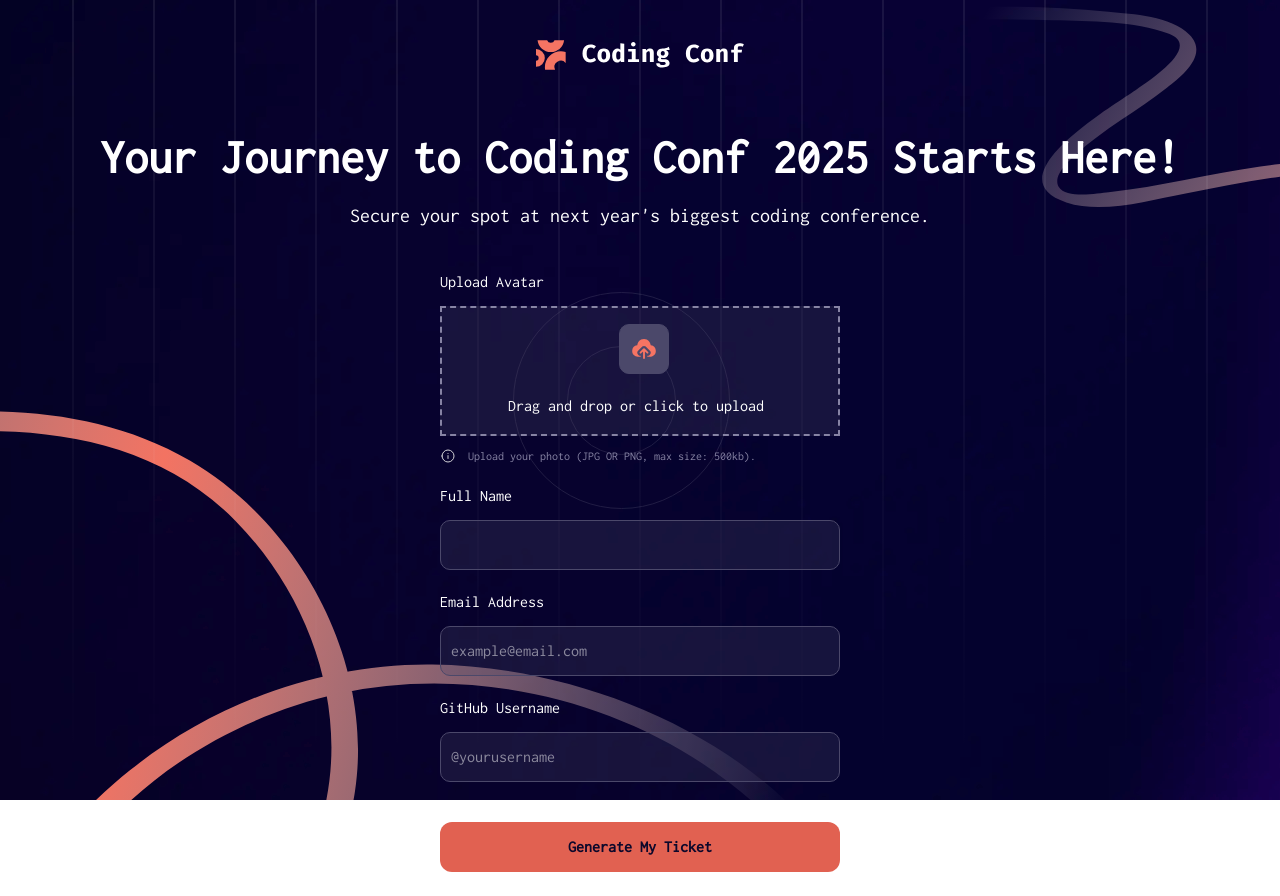
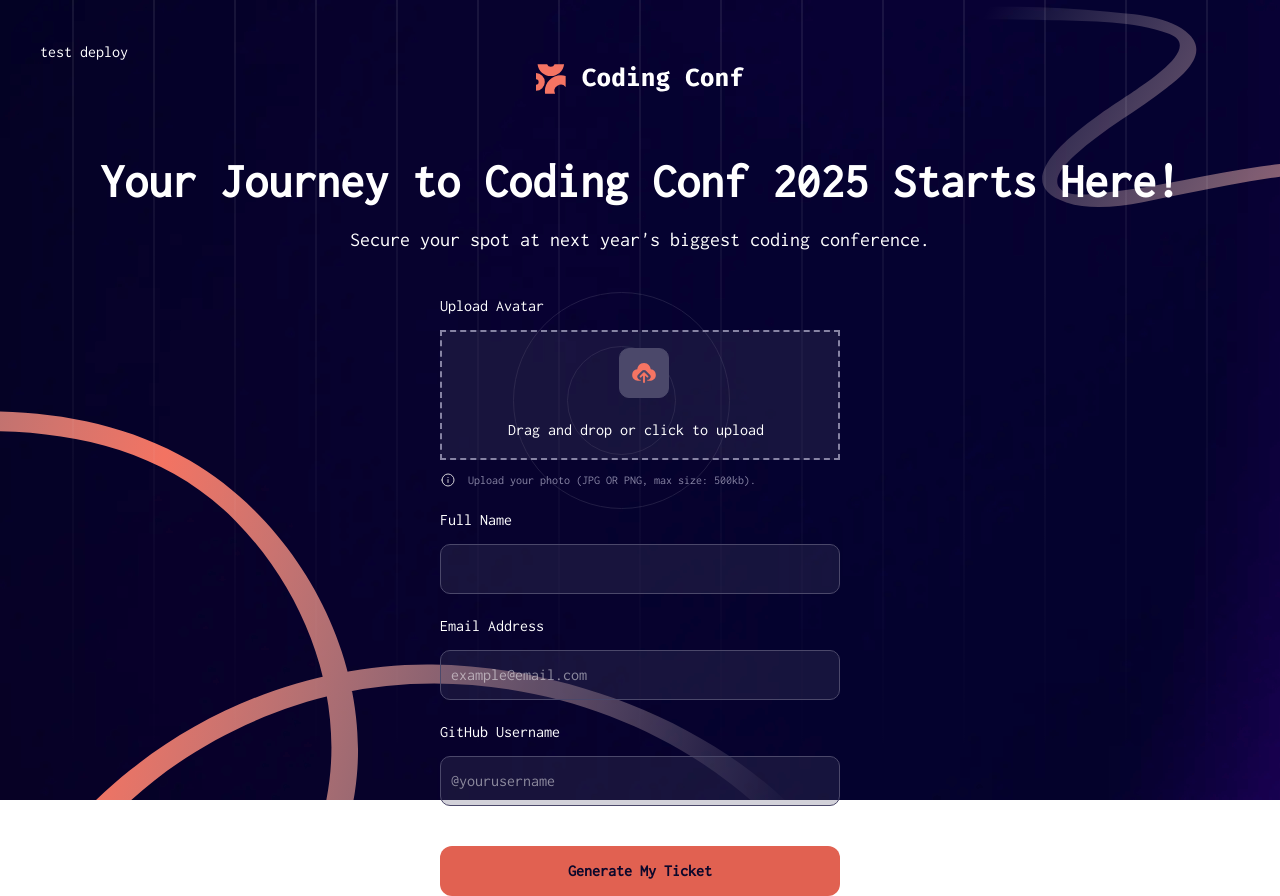
Before and after one commit to azanra/conference-ticket, a React (Vite) app: page / in a window 1280 px wide. Before the commit the page ends 872 px from the top, so only its background shows below. Built offline with nearby package versions, Linux system fonts and the light colour scheme.

Commit message:
Add dummy content to test gh pages deployment

```diff
--- a/src/component/form.jsx
+++ b/src/component/form.jsx
@@ -44,6 +44,7 @@ const generateRandomId = (charAmount) => {
 export default function Form({ ticket, status, handleTicket, setStatus }) {
   return (
     <>
+      test deploy
       <div className="centerComponent mb-16">
         <img src={LogoFull} alt="Logo images" />
       </div>
```
